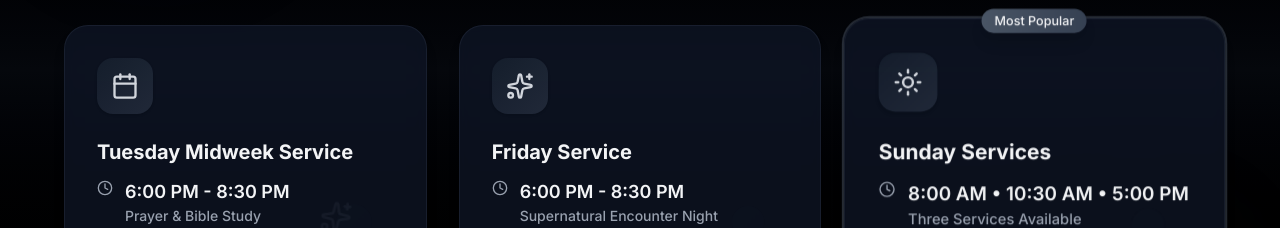
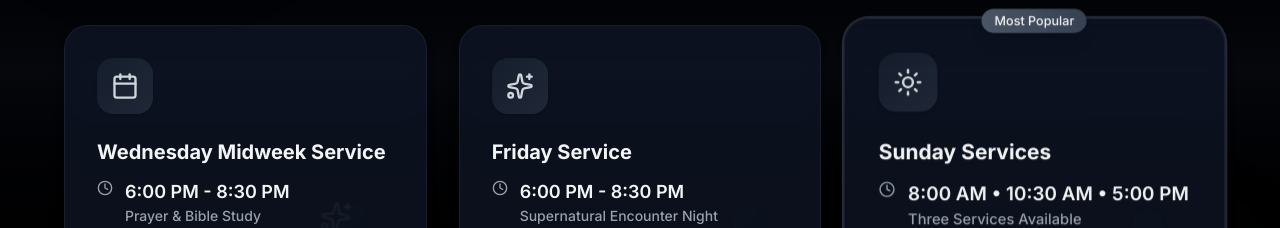
Before and after one commit to LovereignBibleChurch/LovereignBibleChurchWebsite, a Next.js app: page / in a window 1280 px wide. Shown: the part 2560-2788 px from the top of the page. Built offline with nearby package versions, Linux system fonts and the light colour scheme.

Commit message:
service time change

```diff
--- a/src/data/serviceData.ts
+++ b/src/data/serviceData.ts
@@ -3,7 +3,7 @@ import {Calendar, Sparkles, Sun} from "lucide-react";
 export const services = [
     {
         id: 1,
-        title: "Tuesday Midweek Service",
+        title: "Wednesday Midweek Service",
         time: "6:00 PM - 8:30 PM",
         description: "Prayer & Bible Study",
         location: "Wellspring, Achimota Ghana",
```
